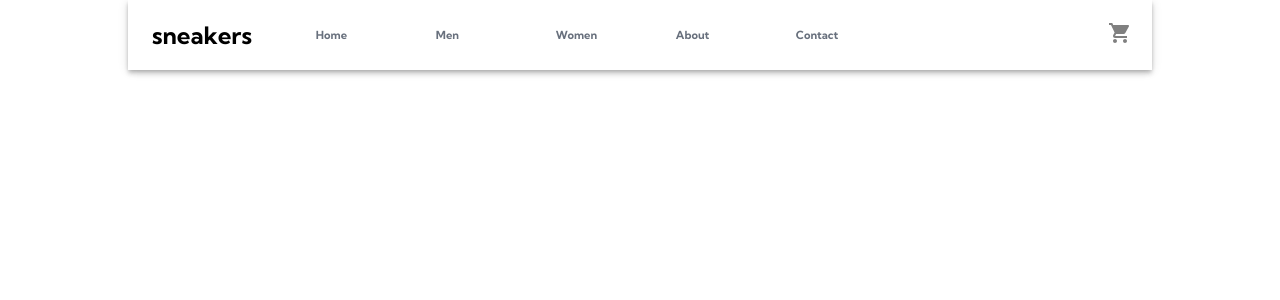
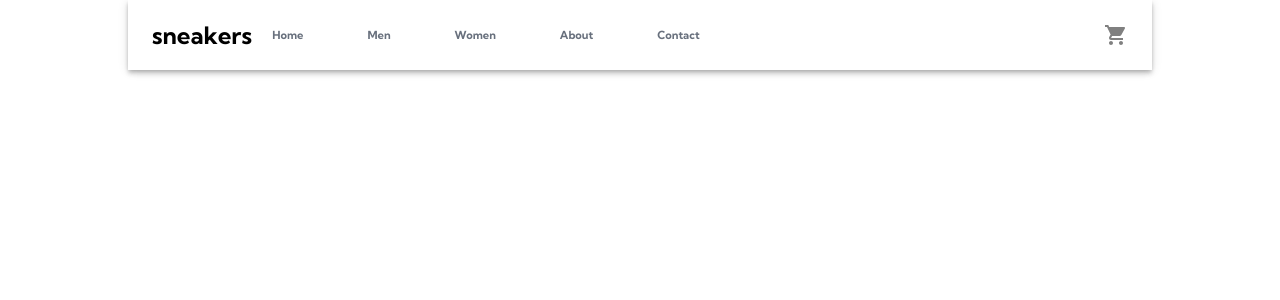
Before and after one commit to thatkhay/ShopVista, a React (Create React App) app in the folder shop-vista/: page / in a window 1280 px wide. Shown: the top 300 px of the page. Built offline with nearby package versions, Linux system fonts and the light colour scheme.

Commit message:
nav edit

```diff
--- a/shop-vista/src/components/Header.jsx
+++ b/shop-vista/src/components/Header.jsx
@@ -1,4 +1,4 @@
-import React from 'react'
+import React, { useState } from 'react'
 import PropTypes from 'prop-types';
 import AppBar from '@mui/material/AppBar';
 import Box from '@mui/material/Box';
@@ -9,7 +9,6 @@ import List from '@mui/material/List';
 import ListItem from '@mui/material/ListItem';
 import MenuIcon from '@mui/icons-material/Menu';
 import Toolbar from '@mui/material/Toolbar';
-import Typography from '@mui/material/Typography';
 import { Link } from 'react-router-dom';
 import ShoppingCartIcon from '@mui/icons-material/ShoppingCart';
 const drawerWidth = 240;
@@ -17,7 +16,7 @@ const drawerWidth = 240;
 
 function Header(props) {
   const { window } = props;
-  const [mobileOpen, setMobileOpen] = React.useState(false);
+  const [mobileOpen, setMobileOpen] = useState(false);
 
   const handleDrawerToggle = () => {
     setMobileOpen((prevState) => !prevState);
@@ -25,9 +24,7 @@ function Header(props) {
 
   const drawer = (
     <Box onClick={handleDrawerToggle} sx={{ textAlign: 'center' }}>
-      <Typography variant="h6" sx={{ my: 2 }}>
-        MUI
-      </Typography>
+
       <Divider />
       <List>
 
@@ -58,23 +55,23 @@ function Header(props) {
   const container = window !== undefined ? () => window().document.body : undefined;
 
   return (
-    <Box style={{ display: 'flex' }}>
+    <Box>
 
-      <AppBar component="nav" style={{backgroundColor: 'hsl(0, 0%, 100%)',  width: mobileOpen ? '100%' : '80%' , marginRight: mobileOpen ? '0' : '10%', display: 'flex'}}>
-        <Toolbar>
+      <AppBar component="nav" style={{backgroundColor: 'hsl(0, 0%, 100%)',  width: mobileOpen ? '100%' : '80%' , marginRight: mobileOpen ? '0%' : '10%'}}>
+        <Toolbar style={{display: 'flex', alignItems: 'center', justifyContent: 'space-between'}}>
           <IconButton
             color="inherit"
             aria-label="open drawer"
             edge="start"
             onClick={handleDrawerToggle}
-            sx={{ mr: 2, display: { sm: 'none' } }}
+            sx={{ mr: 2, display: { sm: 'none', md: 'none' } }}
           >
             <MenuIcon sx={{ color: 'black'}} />
           </IconButton>
           <h1 style={{fontSize: '700', color:'black'}}> sneakers </h1>
-          <Box sx={{ display: { xs: 'none', sm: 'block' } }} >
+          <Box sx={{ display: { xs: 'none', sm: 'block', md: 'block' } }} >
 
-     <List style={{ display: 'flex' , width: '600px', justifyContent: 'space-between', marginLeft: '4rem'}}>
+     <List style={{ display: 'flex' , maxWidth: '500px', gap: '4rem',  marginLeft: mobileOpen ? '0rem' : '-24rem'}}>
 
           <ListItem  disablePadding>
            <Link style={{textDecoration: 'none',  color:'hsl(219, 9%, 45%)', fontSize: '.7rem'}} to='/'>Home</Link>
@@ -99,11 +96,12 @@ function Header(props) {
       </List>
 
           </Box>
-          <div style={{ marginLeft: '12rem' }}>
+          <div style={{  display: 'flex'}}>
           <ShoppingCartIcon sx={{ color: 'gray'}}/>
           <img src="" alt="" />
           </div>
         </Toolbar>
+
       </AppBar>
       <Box component="nav">
         <Drawer
@@ -112,10 +110,10 @@ function Header(props) {
           open={mobileOpen}
           onClose={handleDrawerToggle}
           ModalProps={{
-            keepMounted: true, // Better open performance on mobile.
+            keepMounted: true,
           }}
           sx={{
-            display: { xs: 'block', sm: 'none' },
+            display: { xs: 'block', sm: 'none', md: 'none' },
             '& .MuiDrawer-paper': { boxSizing: 'border-box', width: drawerWidth },
           }}
         >
@@ -131,10 +129,7 @@ function Header(props) {
 }
 
 Header.propTypes = {
-  /**
-   * Injected by the documentation to work in an iframe.
-   * You won't need it on your project.
-   */
+
   window: PropTypes.func,
 };
 
```
